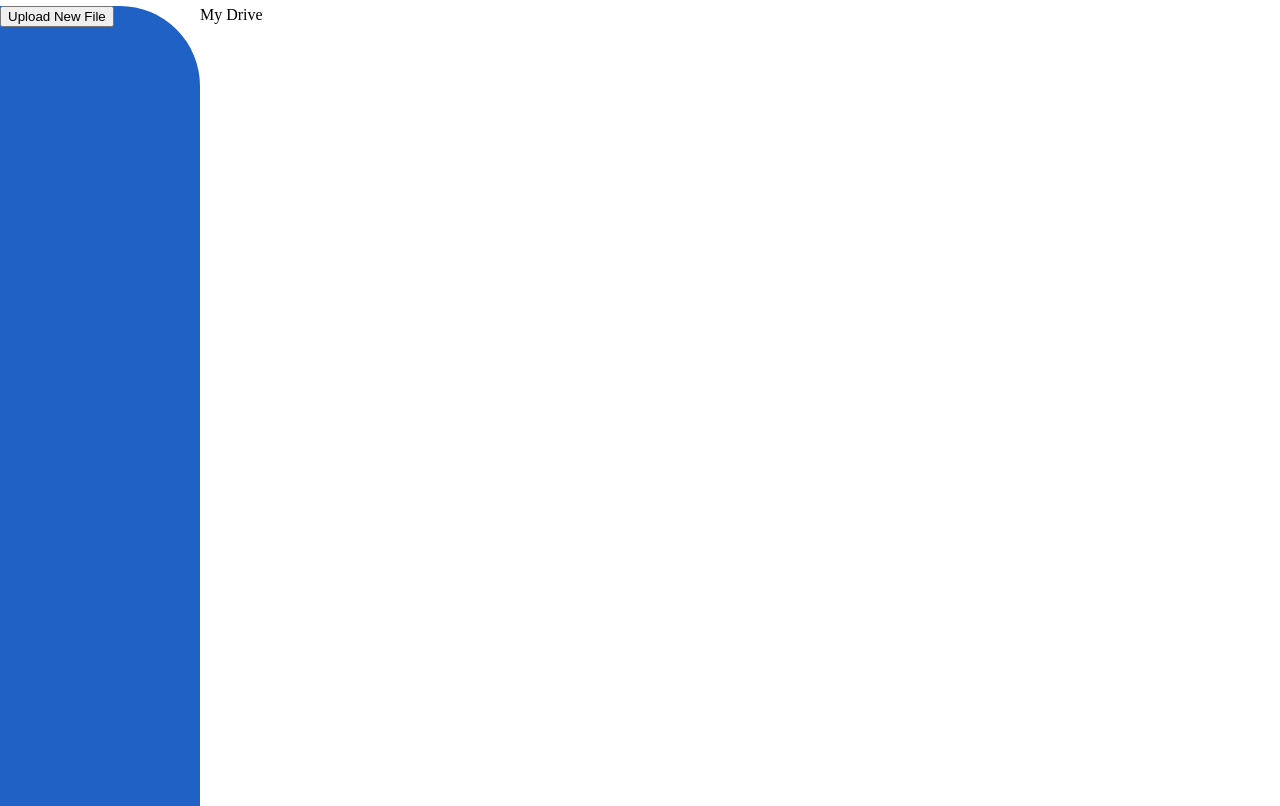
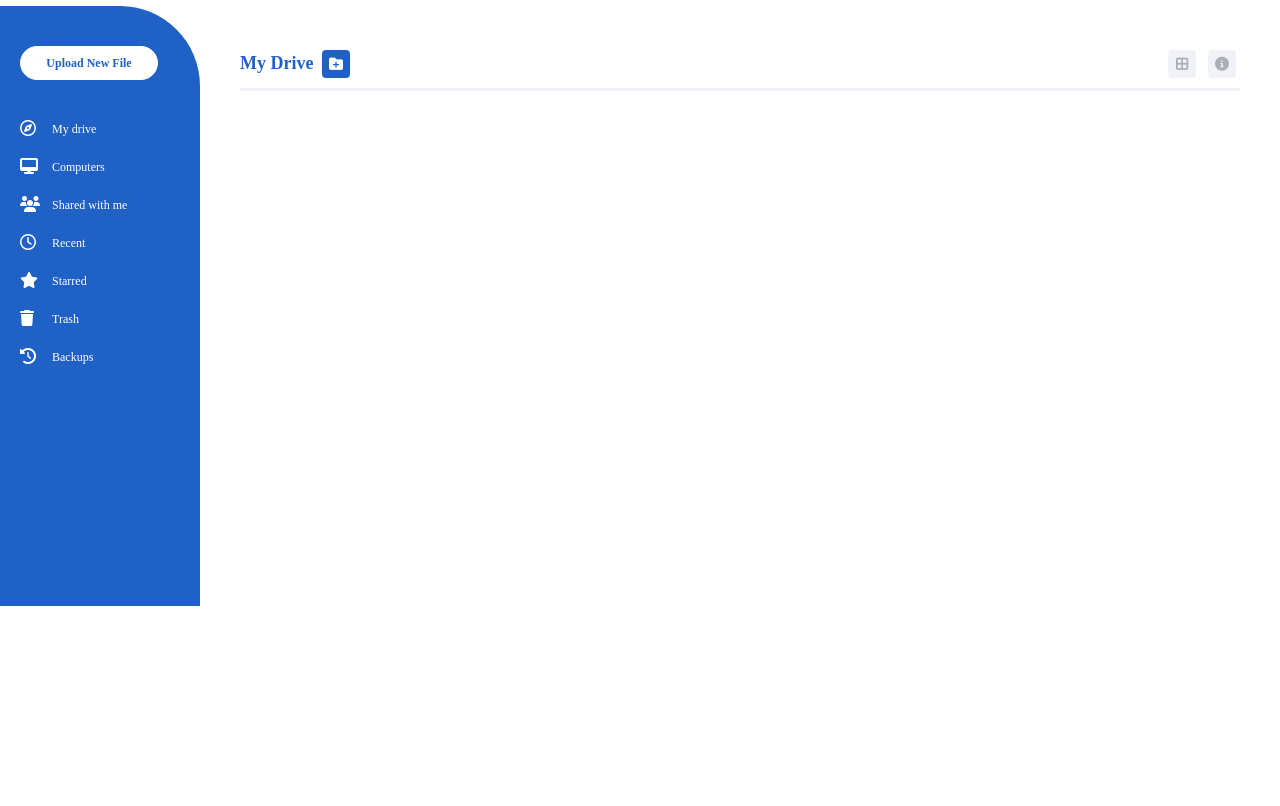
Before and after one commit to Nevaland/front-sandbox, a plain HTML site: page google_drive/index.html in a window 1280 px wide. Shown: the part 64-870 px from the top of the page. After the commit the page ends 800 px from the top, so only its background shows below. Drawn offline with Linux system fonts and the light colour scheme.

Commit message:
Add sidebar, main title

```diff
--- a/google_drive/index.html
+++ b/google_drive/index.html
@@ -41,9 +41,31 @@
     </header>
 
     <aside>
-      <button>Upload New File</button>
+      <span class="aside__uploadBtn">Upload New File</span>
+      <ul class="aside__menu">
+        <li><i class="far fa-compass"></i><a href="">My drive</a></li>
+        <li><i class="fas fa-desktop"></i><a href="">Computers</a></li>
+        <li><i class="fas fa-users"></i><a href="">Shared with me</a></li>
+        <li><i class="far fa-clock"></i><a href="">Recent</a></li>
+        <li><i class="fas fa-star"></i><a href="">Starred</a></li>
+        <li><i class="fas fa-trash"></i><a href="">Trash</a></li>
+        <li><i class="fas fa-history"></i><a href="">Backups</a></li>
+      </ul>
     </aside>
 
-    <span>My Drive</span>
+    <div class="main">
+      <div class="main__title">
+        <span>My Drive <i class="fas fa-folder-plus"></i></span>
+        <div class="main__title__icons">
+          <i class="fas fa-border-all"></i>
+          <i class="fas fa-info-circle"></i>
+        </div>
+      </div>
+      <div class="divider"></div>
+
+      <div class="main__quick_access"></div>
+
+      <div class="main__all_files"></div>
+    </div>
   </body>
 </html>
--- a/google_drive/style.css
+++ b/google_drive/style.css
@@ -21,7 +21,7 @@ header {
 }
 
 .header__logo {
-  font-size: 24px;
+  font-size: 20px;
   font-weight: bold;
   color: var(--main-color);
 }
@@ -80,9 +80,95 @@ header {
 /*  */
 
 aside {
+  position: absolute;
+  display: flex;
+  flex-direction: column;
   background-color: var(--main-color);
   border-radius: 0px 80px 0px 0px;
   float: left;
   width: 200px;
-  height: 100vh;
+  height: 600px;
 }
+
+.aside__uploadBtn {
+  display: flex;
+  justify-content: center;
+  align-items: center;
+  margin: 40px 20px 30px 20px;
+  width: 68%;
+  height: 32px;
+  font-size: 12px;
+  font-weight: bold;
+  color: var(--main-color);
+  background-color: white;
+  border-radius: 80px;
+  border: solid white 1px;
+  transition: 0.2s;
+}
+.aside__uploadBtn:hover {
+  color: white;
+  background-color: var(--main-color);
+}
+
+ul.aside__menu {
+  list-style: none;
+  margin: 0px;
+  padding: 0px 10px;
+}
+.aside__menu li {
+  display: flex;
+}
+.aside__menu i {
+  width: 18px;
+  height: 18px;
+  font-size: 100%;
+  color: white;
+  padding: 10px;
+}
+.aside__menu a {
+  font-size: 12px;
+  color: white;
+  align-self: center;
+  padding: 4px;
+}
+
+.main {
+  position: relative;
+  left: 200px;
+  width: calc(100% - 280px);
+  padding: 40px;
+  color: var(--main-color);
+}
+.main__title {
+  display: flex;
+  justify-content: space-between;
+}
+.main span {
+  font-weight: bold;
+  font-size: 18px;
+}
+.main i {
+  width: 24px;
+  height: 24px;
+  background-color: var(--main-color);
+  color: white;
+  display: inline-flex;
+  justify-content: center;
+  align-items: center;
+  border-radius: 4px;
+  font-size: 14px;
+  margin: 4px;
+  padding: 2px;
+}
+.main__title__icons i {
+  background-color: var(--back-gray);
+  color: var(--bold-gray);
+}
+
+.divider {
+  margin-top: 6px;
+  height: 3px;
+  width: 100%;
+  border-width: 0;
+  background-color: var(--back-gray);
+}
```
